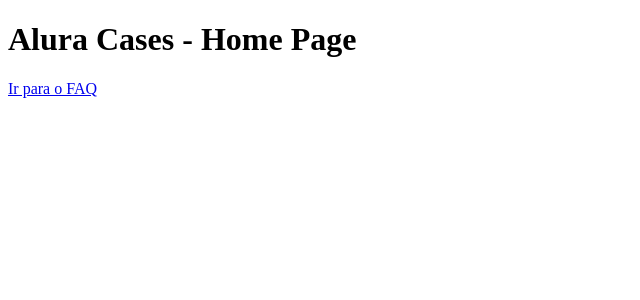
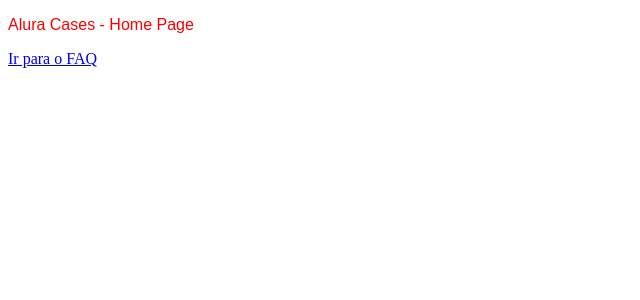
Before and after one commit to GuilFranca/Next.JsExplorandoFramework-Alura, a Next.js app: page / in a window 1280 px wide. Shown: the top 300 px of the page, without its empty margins (0-640 px from the left). Built offline with nearby package versions, Linux system fonts and the light colour scheme.

Commit message:
Aula 3 - 02 Onde colocar meu CSS?

```diff
--- /dev/null
+++ b/next.config.js
@@ -0,0 +1,6 @@
+/** @type {import('next').NextConfig} */
+const nextConfig = {
+  output: 'export',
+};
+
+export default nextConfig;
--- a/pages/404.js
+++ b/pages/404.js
@@ -2,7 +2,7 @@
 
 export default function Page404() {
 
-    return(
+    return (
         <div>
             <h1>Você se perdeu e caiu na página 404 :O</h1>
             <Link href="/">Ir para Home</Link>
--- a/pages/index.js
+++ b/pages/index.js
@@ -1,11 +1,34 @@
+import React from "react";
 import Link from "next/link";
 // import Link from '../src/components/Link';
+
+function Title({ children, as }) {
+
+    const Tag = as;
+
+    return (
+        // Permite adicionar mais de uma tag sem a necessidade de uma div pai
+        <React.Fragment>
+            <Tag>
+                {children}
+            </Tag>
+            <style jsx>{`
+                ${as} {
+                    color: red;
+                    font-family: sans-serif;
+                }
+            `}</style>
+        </React.Fragment>
+    );
+
+}
 
 export default function HomePage() {
 
     return (
         <div>
-            <h1>Alura Cases - Home Page</h1>
+            <Title as="p">Alura Cases - Home Page</Title>
+            {/* <h1>Alura Cases - Home Page</h1> */}
             <Link href="/faq" passHref>Ir para o FAQ</Link>
             {/* <Link href="/faq">
                 Ir para faq
```
